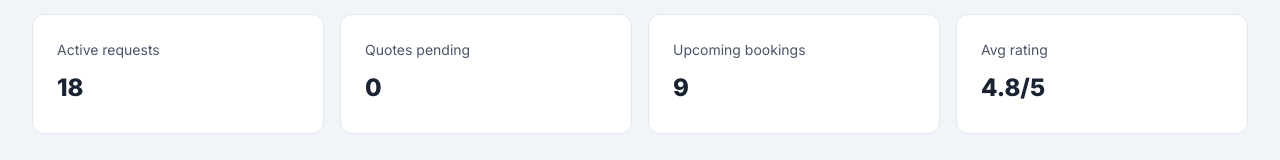
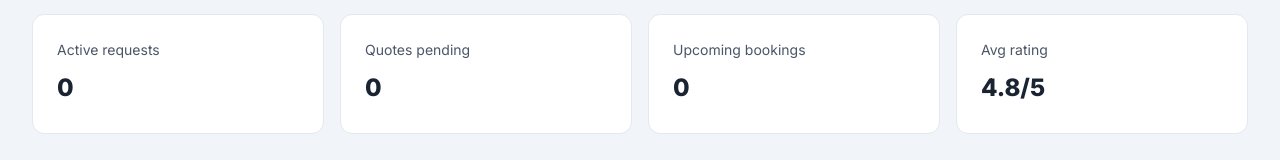
Before and after one commit to akshayathangella14-del/CareConnect, a React (Vite) app in the folder frontend/: page /dashboard in a window 1280 px wide. Shown: the part 254-414 px from the top of the page. Built offline with nearby package versions, Linux system fonts and the light colour scheme; no server answers; sample sign-in values are in the browser's storage.

Commit message:
Fixing the bugs

```diff
--- a/frontend/src/components/SmartRequestFlow/SmartRequestFlow.jsx
+++ b/frontend/src/components/SmartRequestFlow/SmartRequestFlow.jsx
@@ -2,7 +2,7 @@ import React, { useState, useRef, useEffect } from 'react';
 import { Send, Sparkles, CheckCircle2, Navigation } from 'lucide-react';
 import styles from './SmartRequestFlow.module.css';
 import { useAskConciergeMutation } from '@/features/ai/aiApi';
-import { useCreateServiceRequestMutation } from '@/features/serviceRequests/serviceRequestApi';
+import { useCreateServiceRequestMutation, useSubmitServiceRequestMutation } from '@/features/serviceRequests/serviceRequestApi';
 import { useNavigate } from 'react-router-dom';
 
 const SmartRequestFlow = () => {
@@ -14,6 +14,7 @@ const SmartRequestFlow = () => {
 
   const [askConcierge, { isLoading }] = useAskConciergeMutation();
   const [createRequest, { isLoading: isCreating }] = useCreateServiceRequestMutation();
+  const [submitRequest] = useSubmitServiceRequestMutation();
   const navigate = useNavigate();
   const chatEndRef = useRef(null);
 
@@ -74,7 +75,16 @@ const SmartRequestFlow = () => {
       };
 
       const res = await createRequest(payload).unwrap();
-      navigate(`/service-requests/${res.serviceRequest._id}`);
+      const newRequestId = res?.data?.serviceRequest?._id || res?.serviceRequest?._id || res?._id;
+
+      if (newRequestId) {
+        try {
+          await submitRequest(newRequestId).unwrap();
+        } catch (e) {
+          console.warn('Failed to auto-submit', e);
+        }
+        navigate(`/service-requests/${newRequestId}`);
+      }
     } catch (error) {
       console.error('Failed to create request:', error);
       alert('Failed to submit request automatically. Please use the standard form.');
--- a/frontend/src/pages/HomePage.jsx
+++ b/frontend/src/pages/HomePage.jsx
@@ -33,7 +33,7 @@ function HomePage() {
   const [whyRef, whyInView] = useInView();
 
   const ratingText = stats?.averageRating != null ? Number(stats.averageRating).toFixed(1) : '4.9';
-  const completedJobs = stats?.completedBookings ?? 0;
+  const completedJobs = stats?.completedBookings || 0;
 
   return (
     <div className={styles.home}>
--- a/frontend/src/pages/customer/CustomerDashboard.jsx
+++ b/frontend/src/pages/customer/CustomerDashboard.jsx
@@ -22,9 +22,9 @@ export default function CustomerDashboard() {
     : 'CU';
 
   const metricCards = [
-    { label: 'Active requests', value: stats?.totalRequests ?? 18, tone: 'primary' },
+    { label: 'Active requests', value: stats?.totalRequests || 0, tone: 'primary' },
     { label: 'Quotes pending', value: pendingQuoteCount, tone: 'warning' },
-    { label: 'Upcoming bookings', value: stats?.completedBookings ?? 9, tone: 'success' },
+    { label: 'Upcoming bookings', value: stats?.completedBookings || 0, tone: 'success' },
     { label: 'Avg rating', value: `${Number(stats?.averageRating || 4.8).toFixed(1)}/5`, tone: 'violet' },
   ];
 
```
